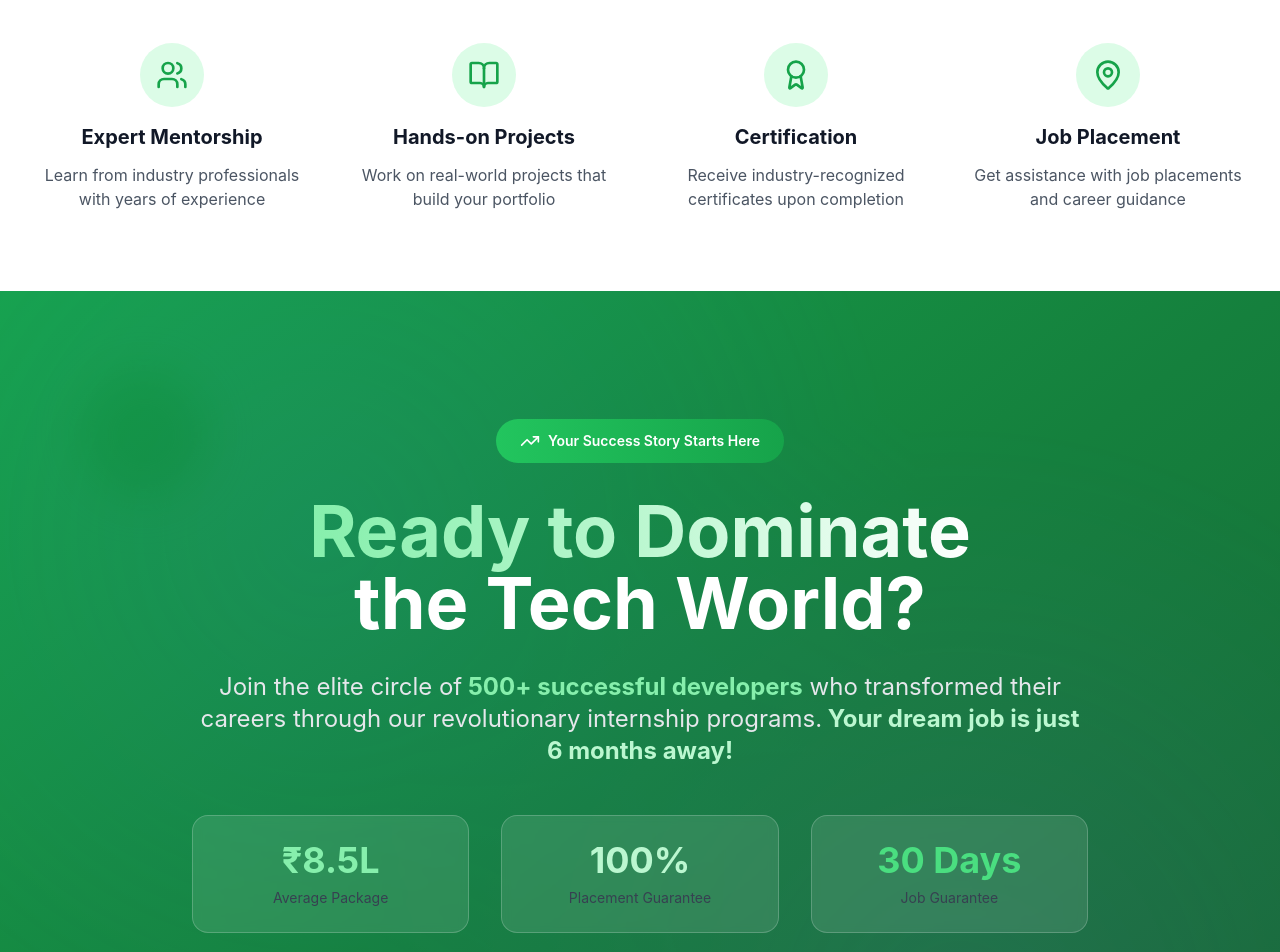
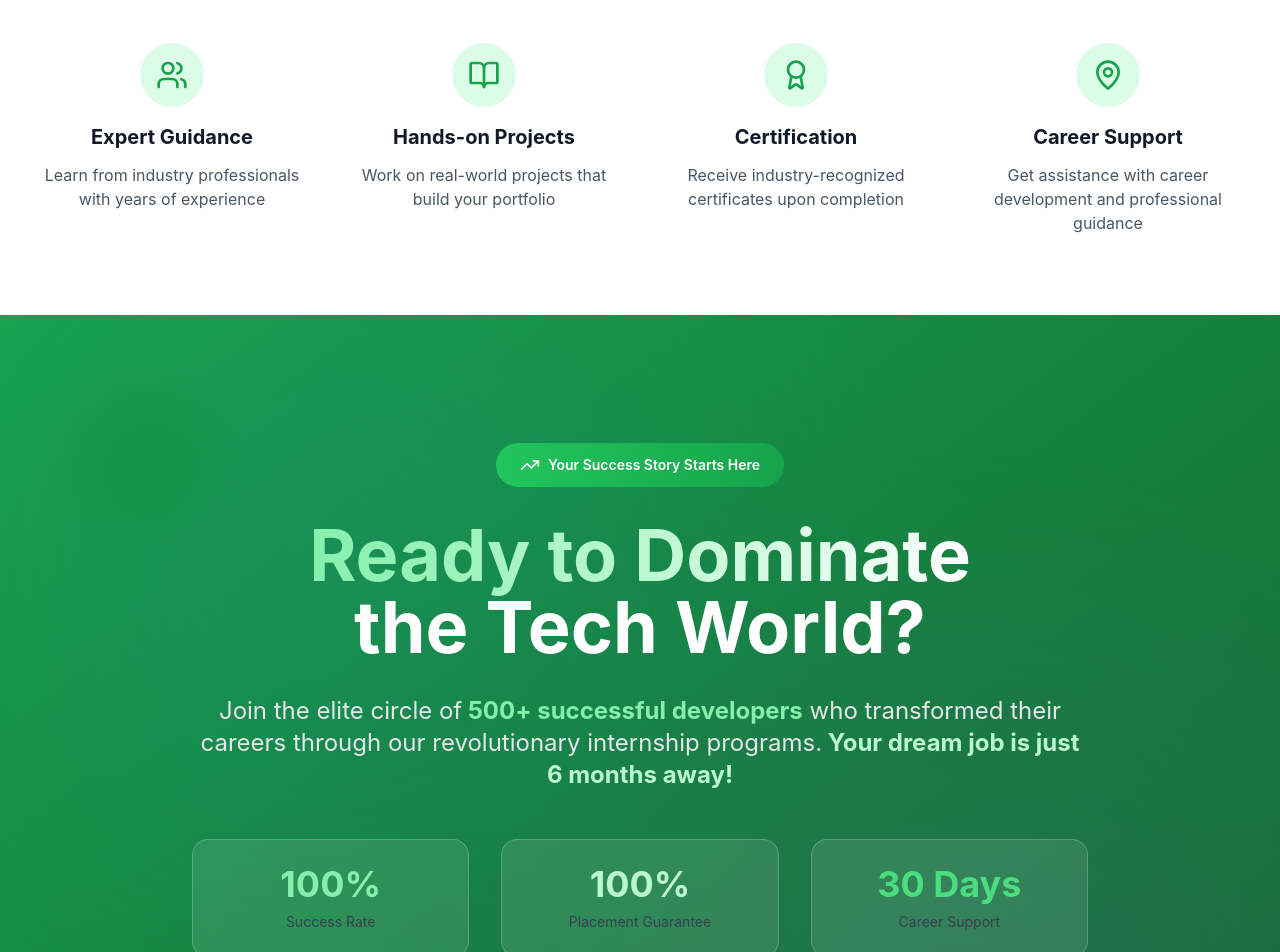
Before and after one commit to kushvardhan/jankiinfotech, a Next.js app: page /internship in a window 1280 px wide. Shown: the part 2560-3512 px from the top of the page. Built offline with nearby package versions, Linux system fonts and the light colour scheme.

Commit message:
refactor internship page content for clarity and consistency

```diff
--- a/src/app/internship/page.tsx
+++ b/src/app/internship/page.tsx
@@ -72,7 +72,7 @@ export default function InternshipPage() {
                   professional developer
                 </span>
                 . Get hands-on experience, industry mentorship, and guaranteed
-                job placement assistance.
+                job placement assistance.{" "}
               </p>
 
               {/* Stats */}
@@ -146,7 +146,7 @@ export default function InternshipPage() {
                   <Users className="h-8 w-8 text-green-600" />
                 </div>
                 <h3 className="text-xl font-bold text-gray-900 mb-3">
-                  Expert Mentorship
+                  Expert Guidance
                 </h3>
                 <p className="text-gray-600">
                   Learn from industry professionals with years of experience
@@ -182,10 +182,11 @@ export default function InternshipPage() {
                   <MapPin className="h-8 w-8 text-green-600" />
                 </div>
                 <h3 className="text-xl font-bold text-gray-900 mb-3">
-                  Job Placement
+                  Career Support
                 </h3>
                 <p className="text-gray-600">
-                  Get assistance with job placements and career guidance
+                  Get assistance with career development and professional
+                  guidance
                 </p>
               </div>
             </div>
@@ -249,9 +250,9 @@ export default function InternshipPage() {
               <div className="grid grid-cols-1 md:grid-cols-3 gap-8 mb-16 max-w-4xl mx-auto">
                 <div className="bg-white bg-opacity-10 backdrop-blur-sm rounded-2xl p-6 border border-white border-opacity-20">
                   <div className="text-4xl font-bold text-green-300 mb-2">
-                    ₹8.5L
+                    100%
                   </div>
-                  <div className="text-sm text-gray-300">Average Package</div>
+                  <div className="text-sm text-gray-300">Success Rate</div>
                 </div>
                 <div className="bg-white bg-opacity-10 backdrop-blur-sm rounded-2xl p-6 border border-white border-opacity-20">
                   <div className="text-4xl font-bold text-green-200 mb-2">
@@ -265,7 +266,7 @@ export default function InternshipPage() {
                   <div className="text-4xl font-bold text-green-400 mb-2">
                     30 Days
                   </div>
-                  <div className="text-sm text-gray-300">Job Guarantee</div>
+                  <div className="text-sm text-gray-300">Career Support</div>
                 </div>
               </div>
 
```
